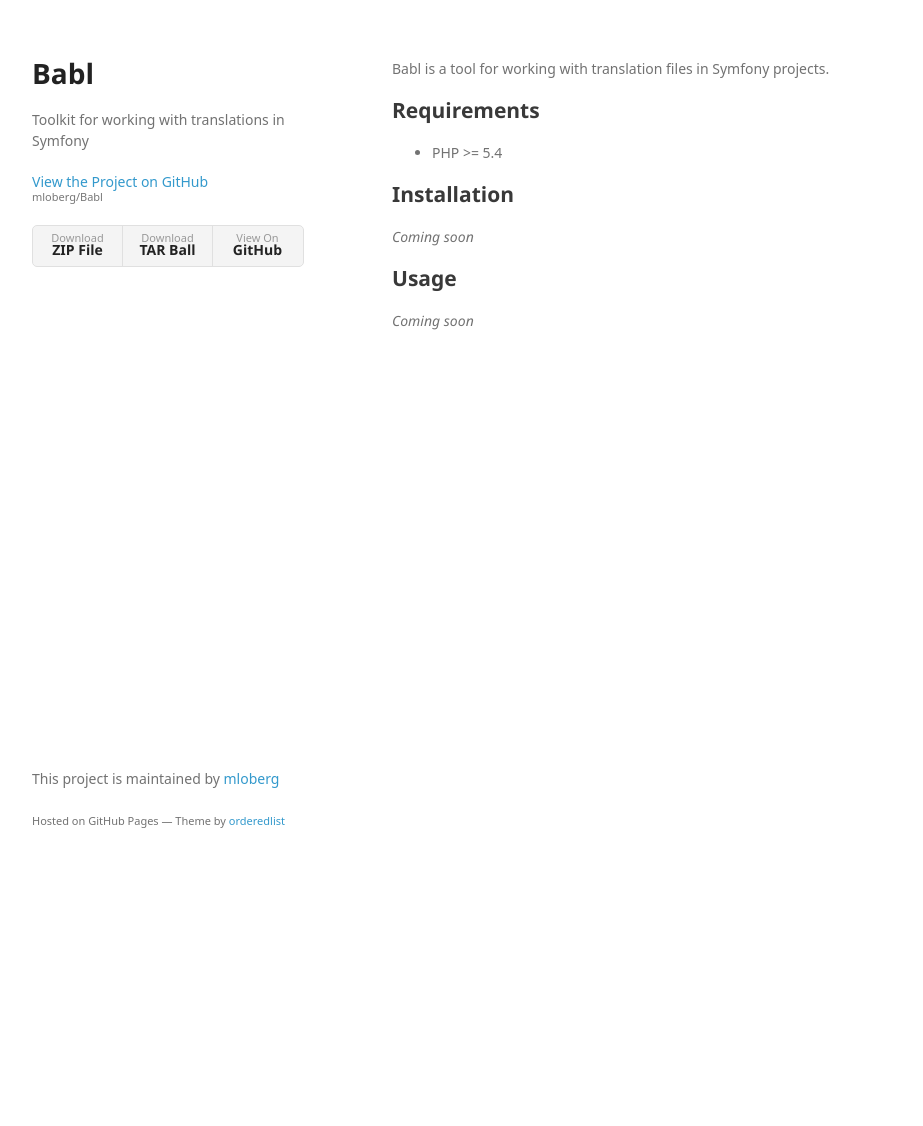
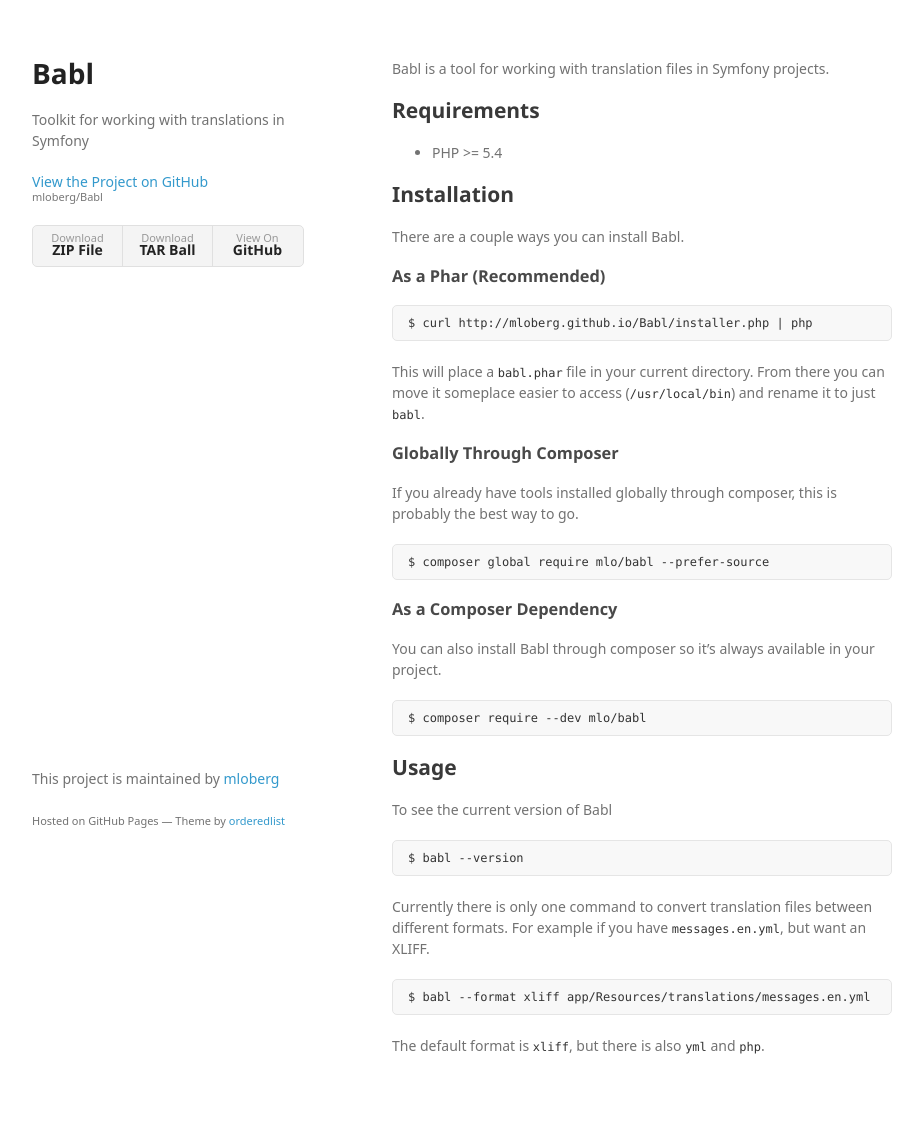
Before and after one commit to mloberg/Babl, a Jekyll site: the page built from index.md, in a window 1280 px wide. Shown: the whole page, without its empty margins (178-1101 px from the left). Built offline with Jekyll 4.4.1, drawn with Linux system fonts in a browser that asks for light colours; some web fonts are replaced; before the commit the page ends 900 px from its top, so only the background shows below that.

Commit message:
Add installation and usage to index

```diff
--- a/index.md
+++ b/index.md
@@ -9,8 +9,39 @@ Babl is a tool for working with translation files in Symfony projects.
 
 ## Installation
 
-_Coming soon_
+There are a couple ways you can install Babl.
+
+### As a Phar (Recommended)
+
+    $ curl http://mloberg.github.io/Babl/installer.php | php
+
+This will place a `babl.phar` file in your current directory. From there you can
+move it someplace easier to access (`/usr/local/bin`) and rename it to just
+`babl`.
+
+### Globally Through Composer
+
+If you already have tools installed globally through composer, this is probably
+the best way to go.
+
+    $ composer global require mlo/babl --prefer-source
+
+### As a Composer Dependency
+
+You can also install Babl through composer so it's always available in your
+project.
+
+    $ composer require --dev mlo/babl
 
 ## Usage
 
-_Coming soon_
+To see the current version of Babl
+
+    $ babl --version
+
+Currently there is only one command to convert translation files between
+different formats. For example if you have `messages.en.yml`, but want an XLIFF.
+
+    $ babl --format xliff app/Resources/translations/messages.en.yml
+
+The default format is `xliff`, but there is also `yml` and `php`.
```
Also changed, not shown: 1 other file.
